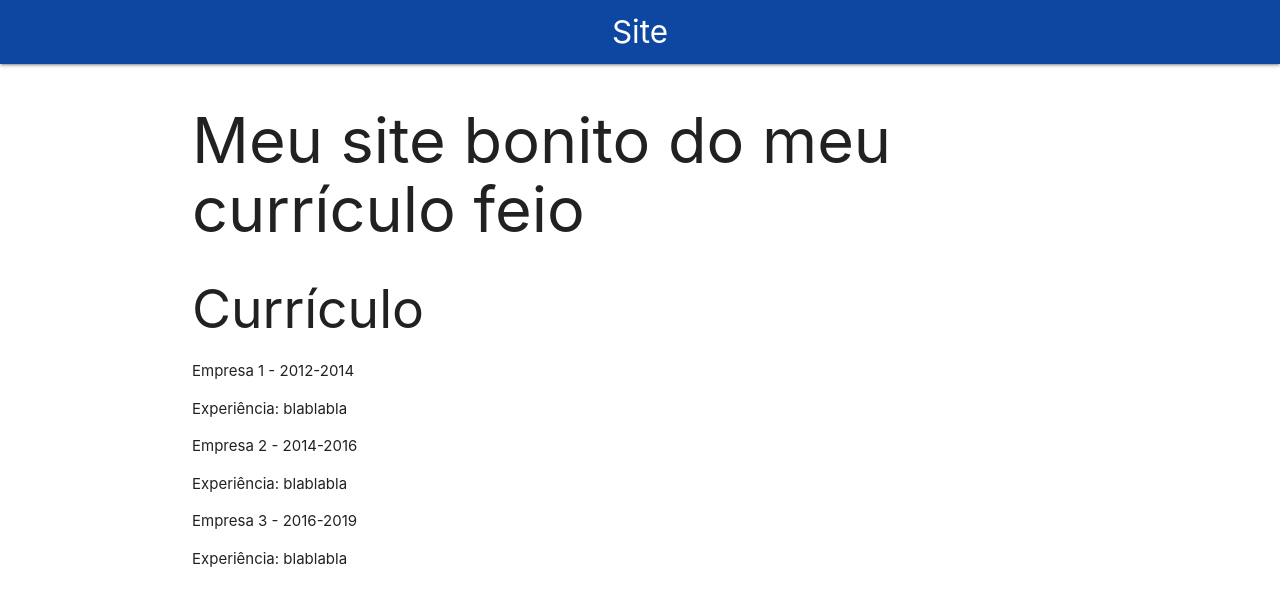
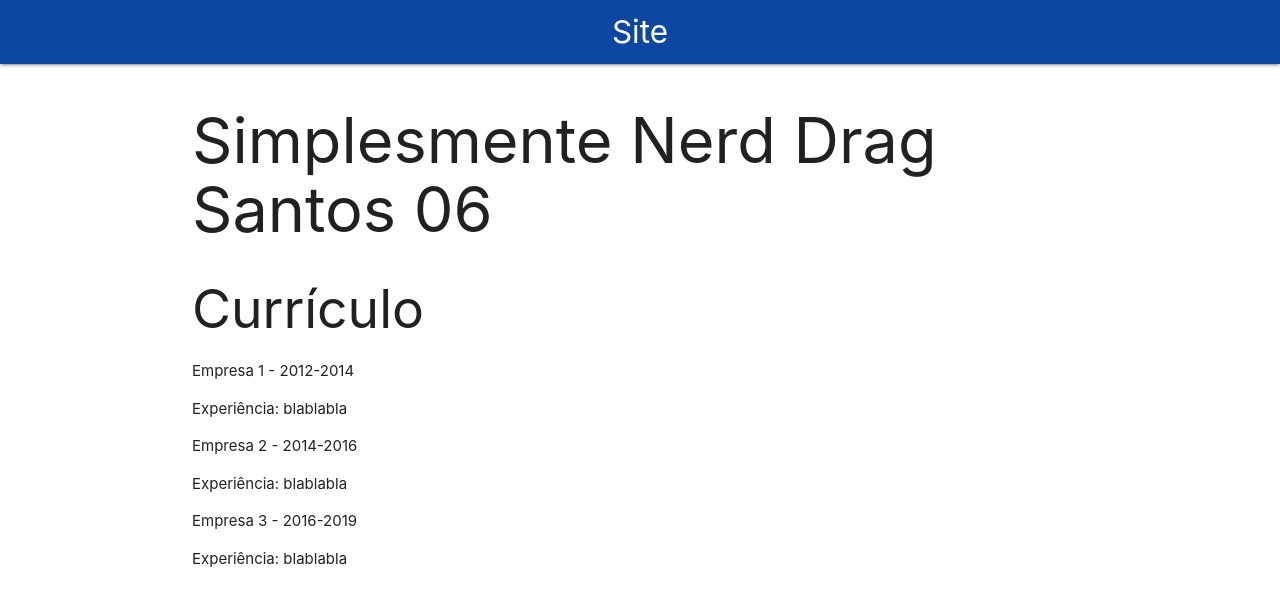
Before and after one commit to lacs06/meusite, a plain HTML site: page index.html in a window 1280 px wide. Drawn offline with nearby package versions, Linux system fonts and the light colour scheme.

Commit message:
meu primeiro commit

```diff
--- a/index.html
+++ b/index.html
@@ -14,7 +14,7 @@
         </div>
     </nav>
     <div class="container">
-        <h1>Meu site bonito do meu currículo feio</h1>
+        <h1>Simplesmente Nerd Drag Santos 06</h1>
         <h2>Currículo</h2>
         <ul>
             <li>
```
